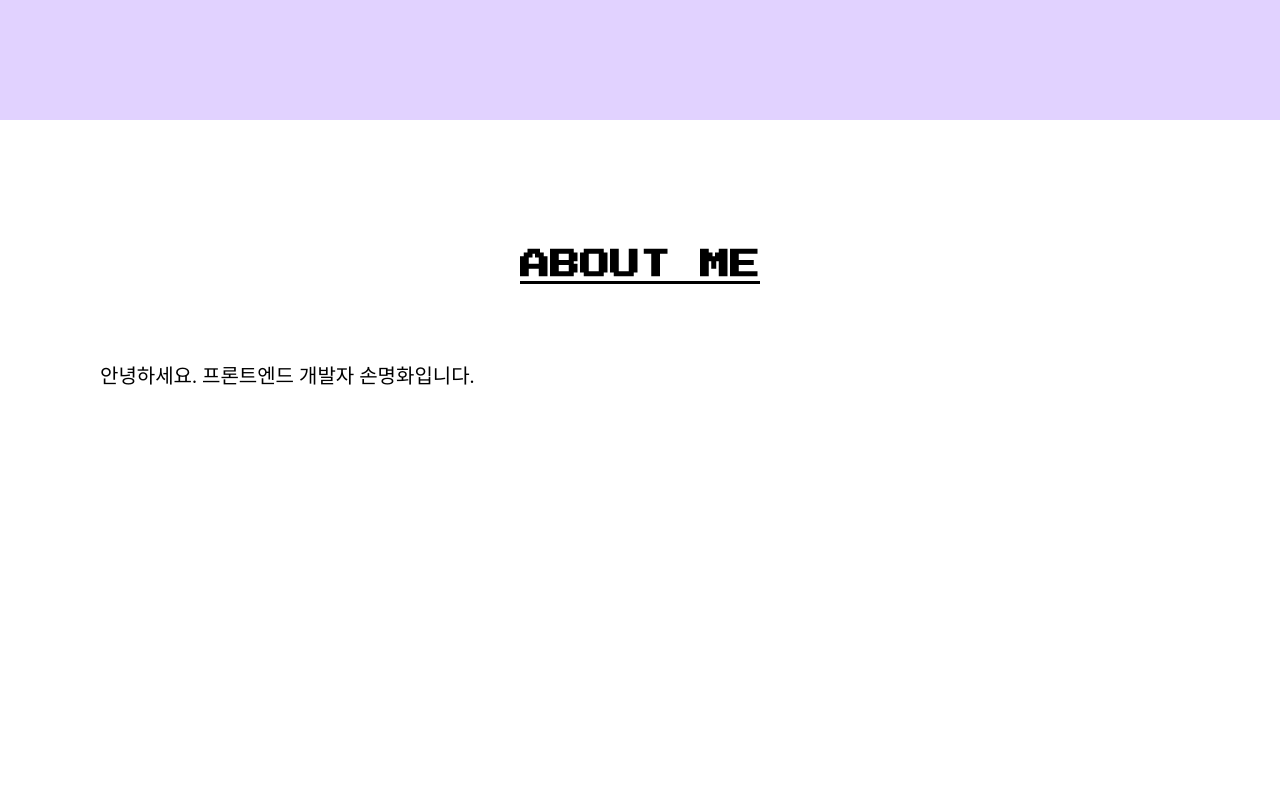
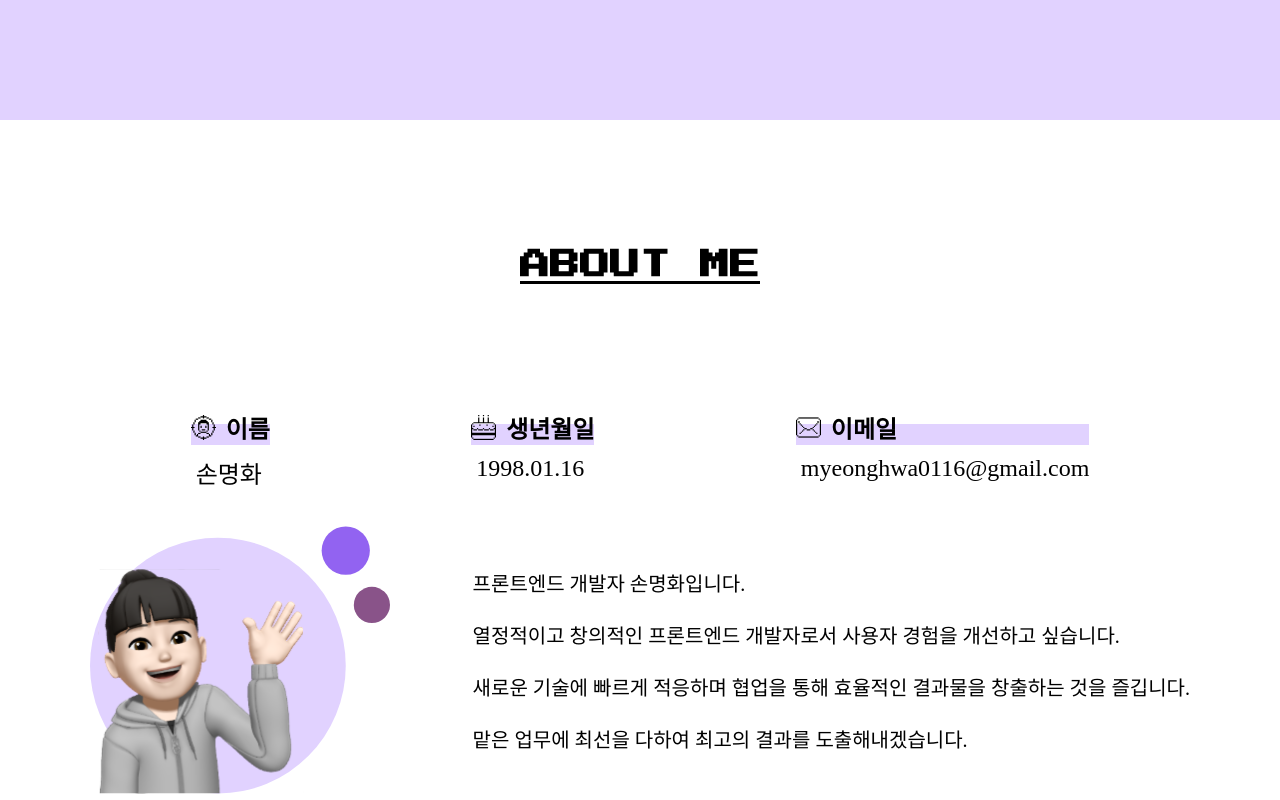
Before and after one commit to SonMyeongHwa/portfolio, a Next.js app: page / in a window 1280 px wide. Shown: the part 680-1480 px from the top of the page. Built offline with nearby package versions, Linux system fonts and the light colour scheme; a web font is replaced by a local one.

Commit message:
about_me 수정

```diff
--- a/src/app/_components/AboutMe.tsx
+++ b/src/app/_components/AboutMe.tsx
@@ -1,6 +1,8 @@
 'use client';
 
+import UserCard from '@/components/UserCard/UserCard';
 import styled from '@emotion/styled';
+import Image from 'next/image';
 
 type Props = {
   element: any;
@@ -9,8 +11,31 @@ type Props = {
 const AboutMe = ({ element }: Props) => {
   return (
     <Container ref={element}>
-      <h2 className="title">ABOUT ME</h2>
-      <div>안녕하세요. 프론트엔드 개발자 손명화입니다.</div>
+      <div className="wrap">
+        <h2 className="title">ABOUT ME</h2>
+        <AboutContainer>
+          <div className="info">
+            <UserCard path="user" title="이름" content="손명화" />
+            <UserCard path="birth" title="생년월일" content="1998.01.16" />
+            <UserCard path="email" title="이메일" content="myeonghwa0116@gmail.com" />
+          </div>
+          <div className="aboutWrap">
+            <Image src={`/images/about_me_image.svg`} alt="image" width={300} height={300} />
+            <div className="about">
+              프론트엔드 개발자 손명화입니다.
+              <br />
+              <br />
+              열정적이고 창의적인 프론트엔드 개발자로서 사용자 경험을 개선하고 싶습니다.
+              <br />
+              <br />
+              새로운 기술에 빠르게 적응하며 협업을 통해 효율적인 결과물을 창출하는 것을 즐깁니다.
+              <br />
+              <br />
+              맡은 업무에 최선을 다하여 최고의 결과를 도출해내겠습니다.
+            </div>
+          </div>
+        </AboutContainer>
+      </div>
     </Container>
   );
 };
@@ -20,13 +45,28 @@ export default AboutMe;
 const Container = styled.section`
   height: 100vh;
   box-sizing: border-box;
-  padding: 130px 100px;
+  padding-top: 130px;
+`;
 
-  .title {
-    font-family: 'PressStart2P';
-    font-size: 30px;
-    text-decoration: underline;
-    text-underline-position: under;
-    margin-bottom: 80px;
+const AboutContainer = styled.div`
+  flex: 1;
+  display: flex;
+  flex-direction: column;
+  justify-content: center;
+
+  .aboutWrap {
+    display: flex;
+    align-items: center;
+    justify-content: space-between;
+    gap: 50px;
+  }
+
+  .about {
+    //flex: 1;
+  }
+
+  .info {
+    display: flex;
+    justify-content: space-around;
   }
 `;
--- /dev/null
+++ b/src/components/UserCard/UserCard.tsx
@@ -0,0 +1,45 @@
+'use client';
+
+import styled from '@emotion/styled';
+import { color } from '@/styles/color';
+import Image from 'next/image';
+
+type Props = {
+  path: string;
+  title: string;
+  content: string;
+};
+
+const UserCard = ({ path, title, content }: Props) => {
+  return (
+    <Container>
+      <span className="subtitle">
+        <Image src={`/images/icon/${path}.svg`} alt={path} width={25} height={25} />
+        <span>{title}</span>
+      </span>
+      <div className="content">{content}</div>
+    </Container>
+  );
+};
+
+export default UserCard;
+
+const Container = styled.div`
+  padding: 20px;
+  display: flex;
+  flex-direction: column;
+  font-size: 24px;
+
+  .subtitle {
+    display: flex;
+    align-items: center;
+    gap: 10px;
+    margin-bottom: 10px;
+    font-weight: bold;
+    background: linear-gradient(to top, ${color.color.lightPurple} 60%, transparent 40%);
+  }
+
+  .content {
+    margin-left: 5px;
+  }
+`;
```
